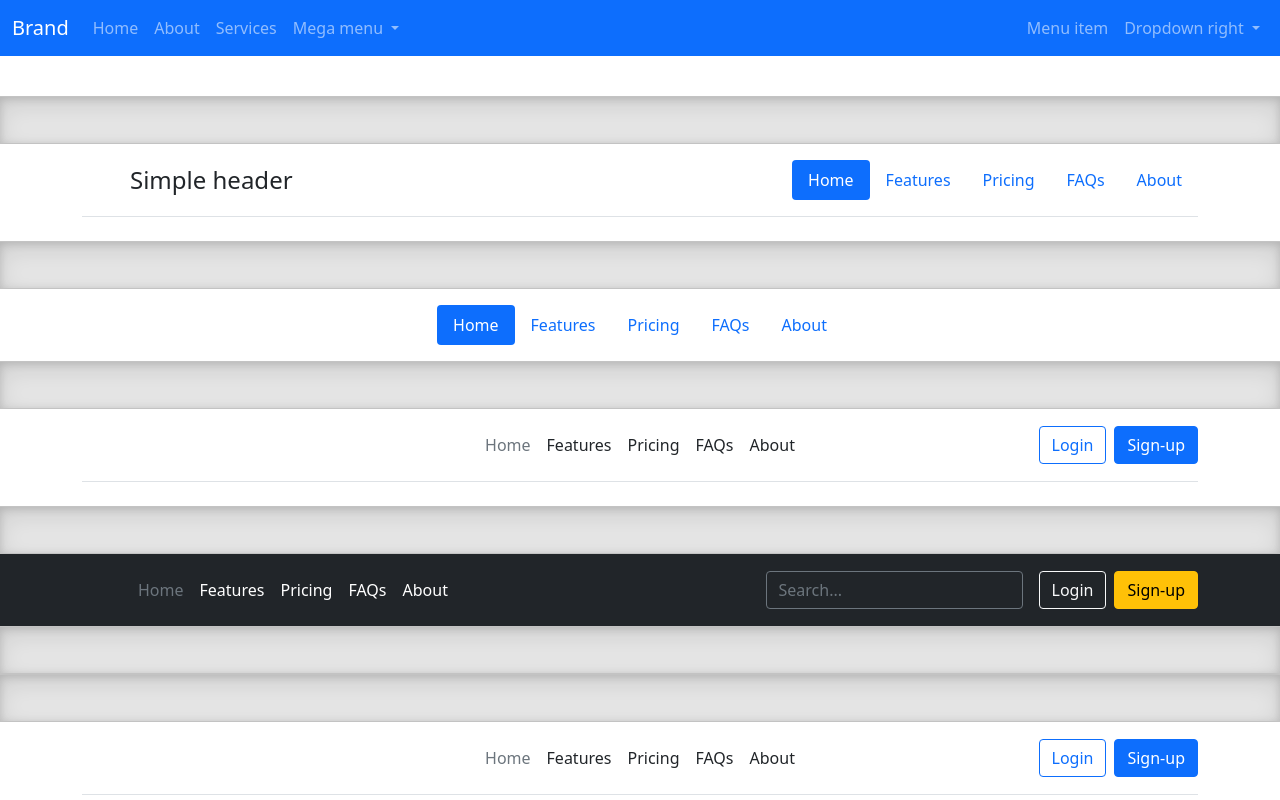
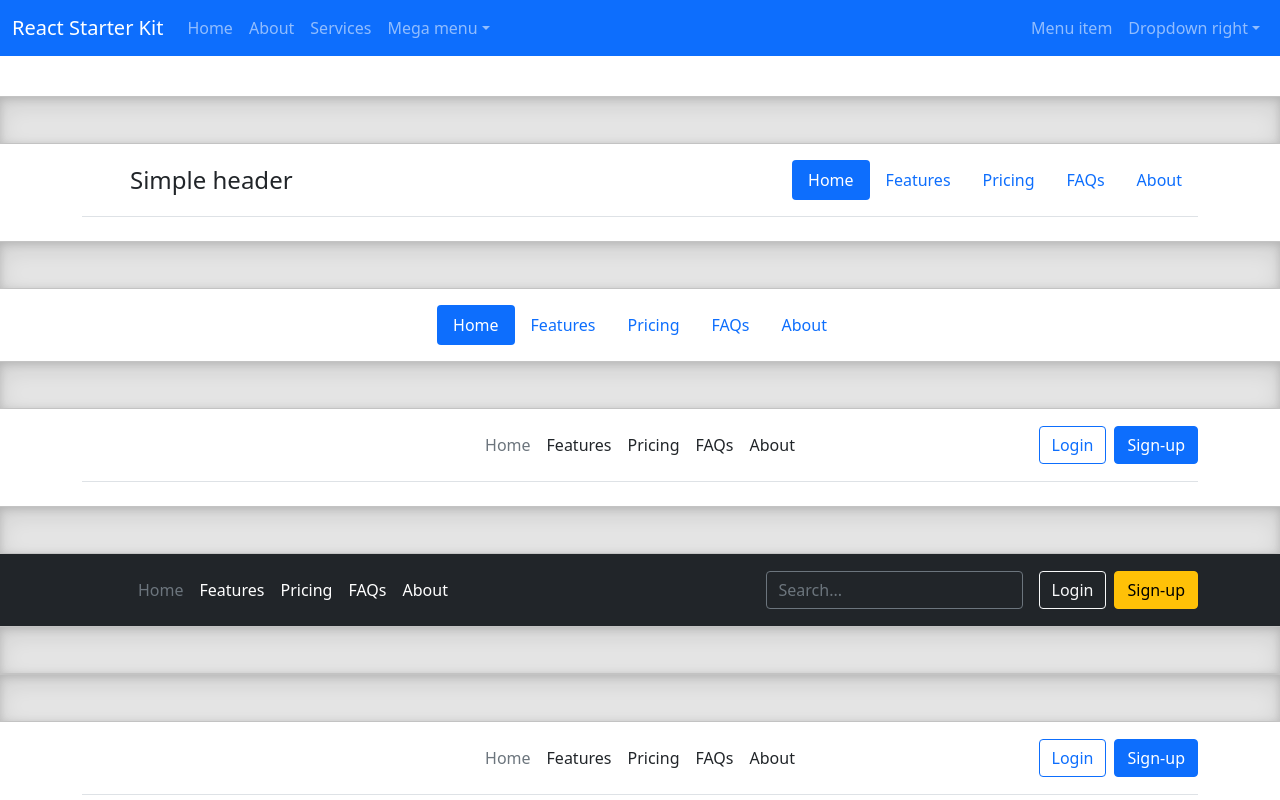
Before and after one commit to roundcodebox/aarambam, a React (Create React App) app: page /header in a window 1280 px wide. Shown: the top 800 px of the page. Built offline with nearby package versions, Linux system fonts and the light colour scheme.

Commit message:
feat: made some scss changes and added the brand text

```diff
--- a/src/Components/MegaMenu.jsx
+++ b/src/Components/MegaMenu.jsx
@@ -7,7 +7,7 @@ function MegaMenu() {
       <nav className="fixed-top navbar navbar-expand-lg navbar-dark bg-primary">
         <div className="container-fluid">
           <a className="navbar-brand" href="/header">
-            Brand
+            React Starter Kit
           </a>
           <button
             className="navbar-toggler"
@@ -22,21 +22,18 @@ function MegaMenu() {
           <div className="collapse navbar-collapse" id="main_nav">
             <ul className="navbar-nav">
               <li className="nav-item active">
-                {' '}
                 <a className="nav-link" href="/header">
-                  Home{' '}
-                </a>{' '}
-              </li>
-              <li className="nav-item">
-                <a className="nav-link" href="/header">
-                  {' '}
-                  About{' '}
+                  Home
                 </a>
               </li>
               <li className="nav-item">
                 <a className="nav-link" href="/header">
-                  {' '}
-                  Services{' '}
+                  About
+                </a>
+              </li>
+              <li className="nav-item">
+                <a className="nav-link" href="/header">
+                  Services
                 </a>
               </li>
               <li className="nav-item dropdown has-megamenu">
@@ -45,8 +42,7 @@ function MegaMenu() {
                   href="/header"
                   data-bs-toggle="dropdown"
                 >
-                  {' '}
-                  Mega menu{' '}
+                  Mega menu
                 </a>
                 <div className="dropdown-menu megamenu" role="menu">
                   <div className="row g-3">
@@ -157,8 +153,7 @@ function MegaMenu() {
             <ul className="navbar-nav ms-auto">
               <li className="nav-item">
                 <a className="nav-link" href="/header">
-                  {' '}
-                  Menu item{' '}
+                  Menu item
                 </a>
               </li>
               <li className="nav-item dropdown">
@@ -167,20 +162,17 @@ function MegaMenu() {
                   href="/header"
                   data-bs-toggle="dropdown"
                 >
-                  {' '}
-                  Dropdown right{' '}
+                  Dropdown right
                 </a>
                 <ul className="dropdown-menu dropdown-menu-end">
                   <li>
                     <a className="dropdown-item" href="/header">
-                      {' '}
                       Submenu item 1
                     </a>
                   </li>
                   <li>
                     <a className="dropdown-item" href="/header">
-                      {' '}
-                      Submenu item 2{' '}
+                      Submenu item 2
                     </a>
                   </li>
                 </ul>
@@ -192,7 +184,7 @@ function MegaMenu() {
       {/* <nav className=" fixed-top navbar navbar-expand-lg navbar-light bg-dark navbar-dark shadow">
         <div className="container">
           <a className="navbar-brand" href="/header">
-            React Starter Kit{' '}
+            React Starter Kit
             <span className="badge bg-primary">Bootstrap 5</span>
           </a>
           <button
@@ -251,31 +243,31 @@ function MegaMenu() {
                     <ul className="dropdown-menu shadow">
                       <li>
                         <a className="dropdown-item" href="/header">
-                          {' '}
+
                           Third level 1
                         </a>
                       </li>
                       <li>
                         <a className="dropdown-item" href="/header">
-                          {' '}
+
                           Third level 2
                         </a>
                       </li>
                       <li>
                         <a className="dropdown-item" href="/header">
-                          {' '}
+
                           Third level 3
                         </a>
                       </li>
                       <li>
                         <a className="dropdown-item" href="/header">
-                          {' '}
+
                           Third level 4
                         </a>
                       </li>
                       <li>
                         <a className="dropdown-item" href="/header">
-                          {' '}
+
                           Third level 5
                         </a>
                       </li>
@@ -293,19 +285,19 @@ function MegaMenu() {
                     <ul className="dropdown-menu shadow">
                       <li>
                         <a className="dropdown-item" href="/header">
-                          {' '}
+
                           Second level 1
                         </a>
                       </li>
                       <li>
                         <a className="dropdown-item" href="/header">
-                          {' '}
+
                           Second level 2
                         </a>
                       </li>
                       <li>
                         <a className="dropdown-item" href="/header">
-                          {' '}
+
                           Second level 3
                         </a>
                       </li>
@@ -320,31 +312,31 @@ function MegaMenu() {
                         <ul className="dropdown-menu dropdown-submenu shadow">
                           <li>
                             <a className="dropdown-item" href="/header">
-                              {' '}
+
                               Third level 1
                             </a>
                           </li>
                           <li>
                             <a className="dropdown-item" href="/header">
-                              {' '}
+
                               Third level 2
                             </a>
                           </li>
                           <li>
                             <a className="dropdown-item" href="/header">
-                              {' '}
+
                               Third level 3
                             </a>
                           </li>
                           <li>
                             <a className="dropdown-item" href="/header">
-                              {' '}
+
                               Third level 4
                             </a>
                           </li>
                           <li>
                             <a className="dropdown-item" href="/header">
-                              {' '}
+
                               Third level 5
                             </a>
                           </li>
@@ -352,7 +344,7 @@ function MegaMenu() {
                       </li>
                       <li>
                         <a className="dropdown-item" href="/header">
-                          {' '}
+
                           Third level 5
                         </a>
                       </li>
```
